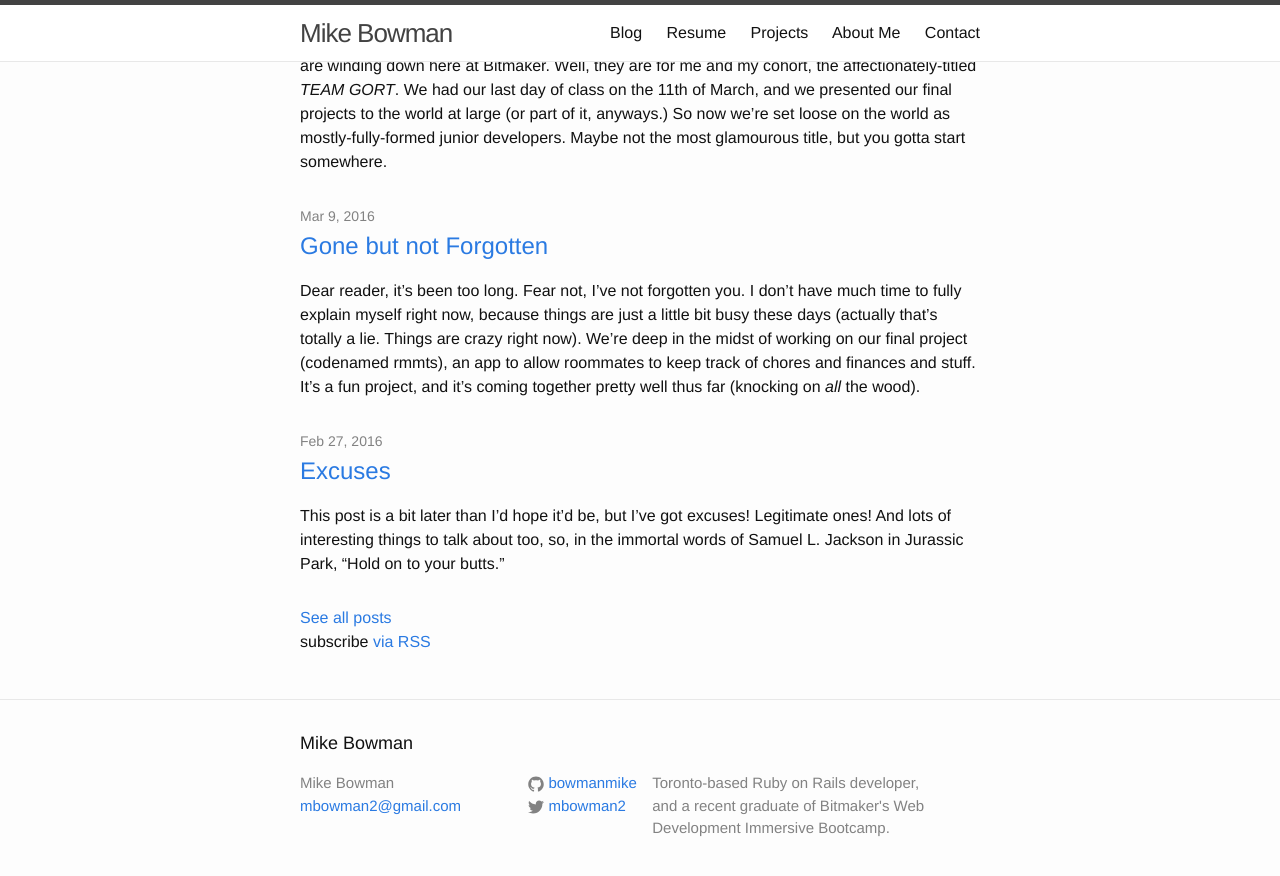
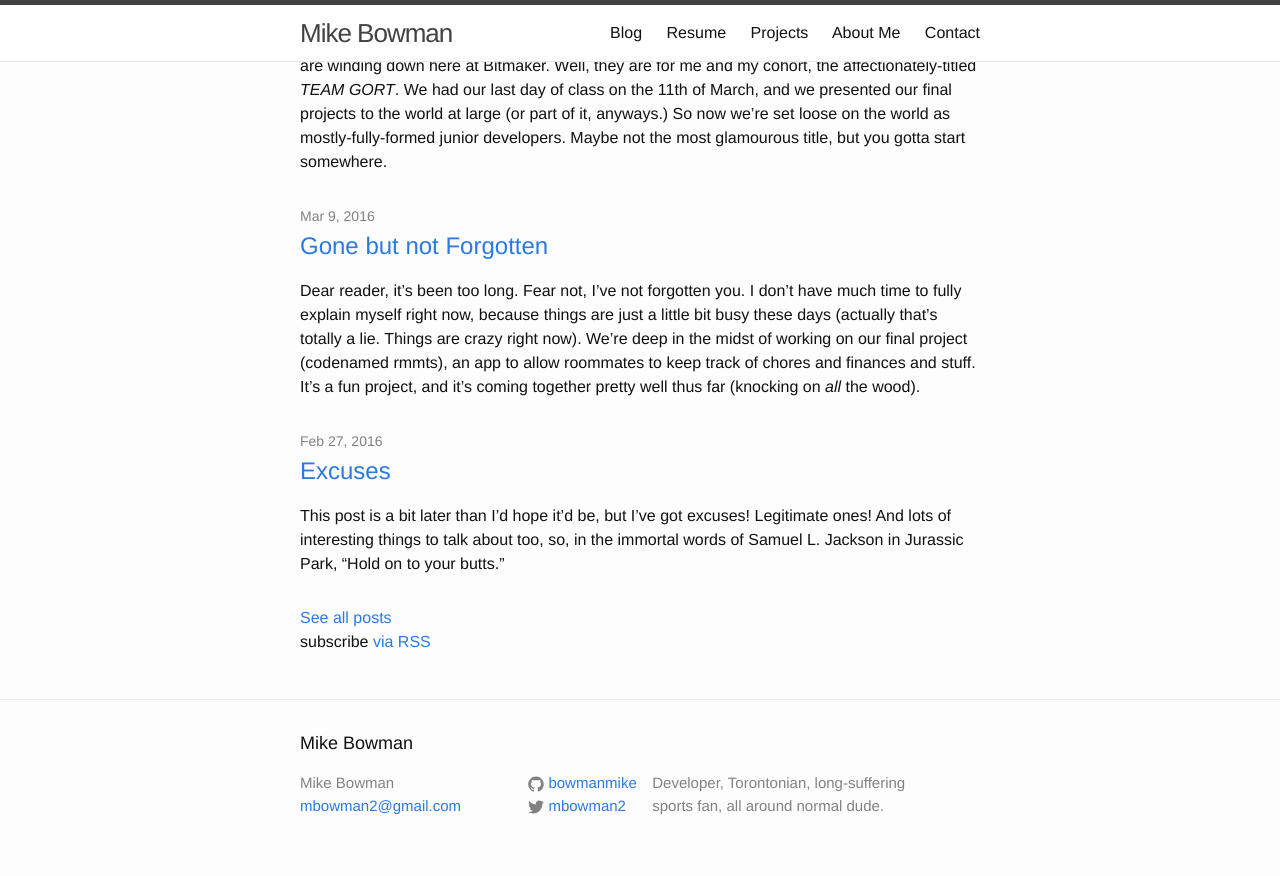
Before and after one commit to bowmanmike/bowmanmike.github.io, a Jekyll site: the page built from index.html, in a window 1280 px wide and 900 px high, scrolled down 602 px. Shown: the top 876 px of the window. Built offline with Jekyll 4.4.1, drawn with Linux system fonts in a browser that asks for light colours.

Commit message:
Update config

```diff
--- a/_config.yml
+++ b/_config.yml
@@ -9,9 +9,9 @@
 title: Mike Bowman
 email: mbowman2@gmail.com
 description: > # this means to ignore newlines until "baseurl:"
-  Toronto-based Ruby on Rails developer, and a recent graduate of Bitmaker's Web Development Immersive Bootcamp.
+  Developer, Torontonian, long-suffering sports fan, all around normal dude.
 baseurl: "" # the subpath of your site, e.g. /blog
-url: "http://bowmanmike.com" # the base hostname & protocol for your site
+url: "http://blog.bowmanmike.com" # the base hostname & protocol for your site
 twitter_username: mbowman2
 github_username:  bowmanmike
 
```
Also changed, not shown: _drafts/metaprogramming-ruby.md (added).
